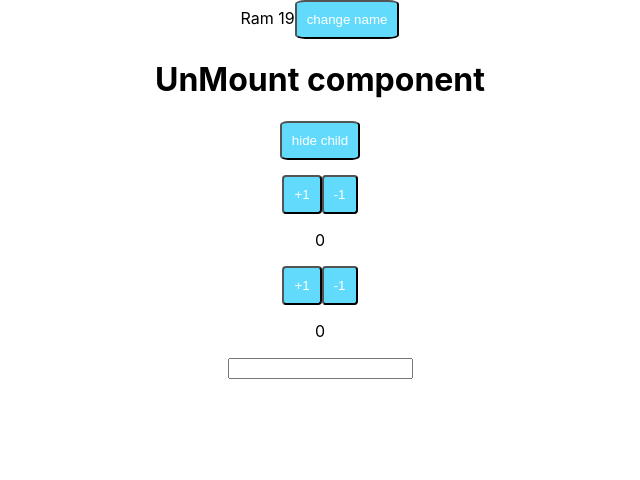
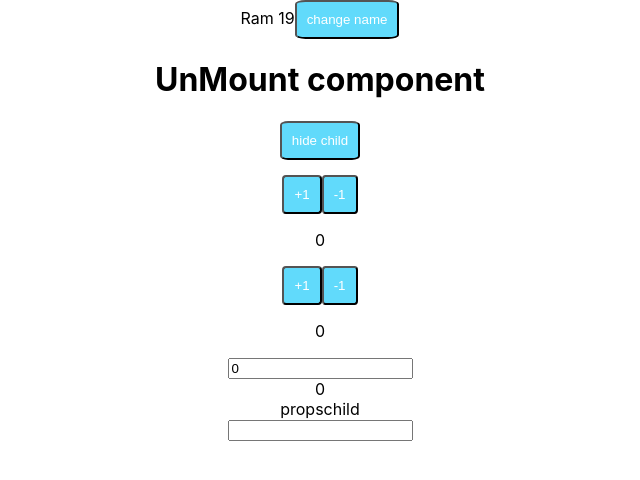
Before and after one commit to dhanyaki/react-training, a React (Create React App) app: page / in a window 1280 px wide. Shown: the top 480 px of the page, without its empty margins (320-960 px from the left). Built offline with nearby package versions, Linux system fonts and the light colour scheme.

Commit message:
child to parent props passing

```diff
--- a/src/App.js
+++ b/src/App.js
@@ -3,6 +3,7 @@ import React from "react";
 import Counter from "./Counter";
 import BasicFun from "./BasicFun";
 import Props from "./Props";
+import PropChild from "./PropChild";
 
 class UnMount extends React.Component {
   componentWillUnmount() {
@@ -70,6 +71,7 @@ class App extends React.Component {
         <div className="counter">
           <Counter />
           <BasicFun />
+          <PropChild/>
           <Props {...{ name: "samba", age: "25", gender: "male" }} />
         </div>
       </div>
--- a/src/BasicFun.js
+++ b/src/BasicFun.js
@@ -7,7 +7,7 @@ export default function BasicFun() {
       setCounter(1);
     } else {
       setCounter(counter + 1);
-      setCounter(counter + 1);
+      setCounter(counter + 2);
     }
   };
   const decrement = () => {
```
